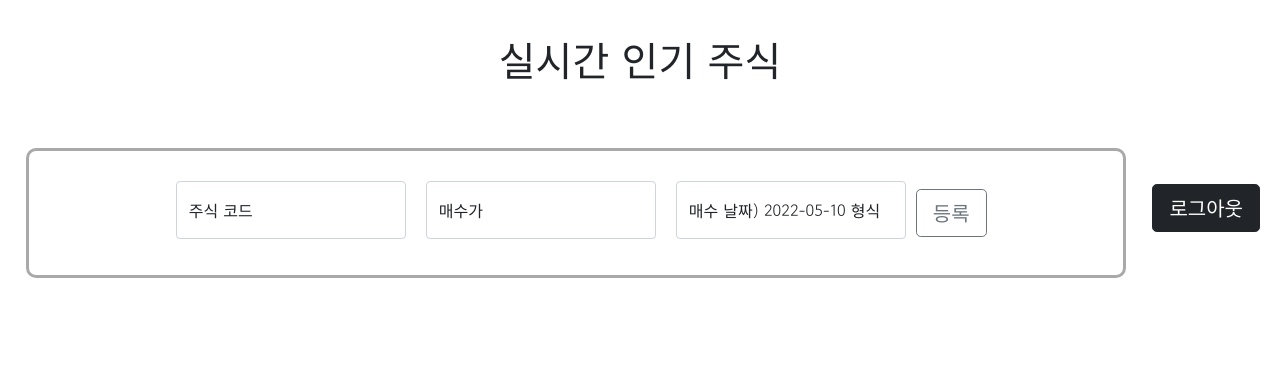
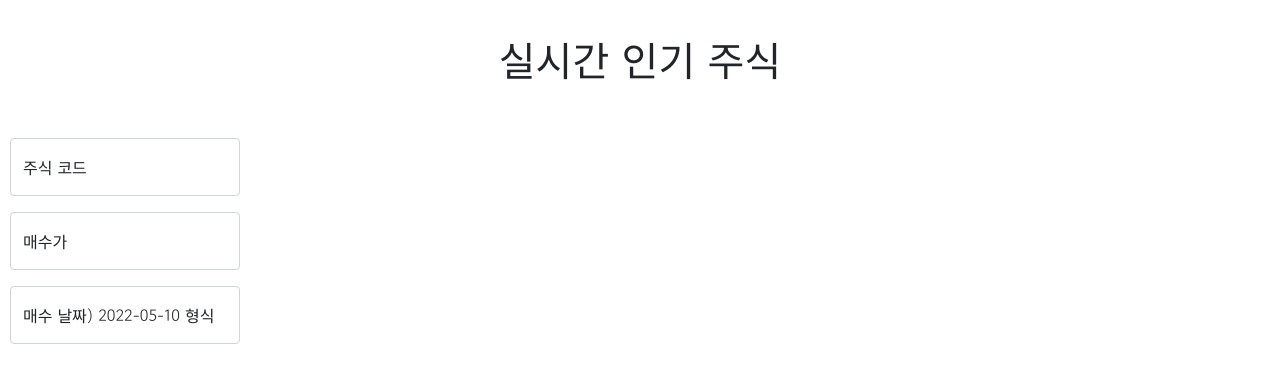
Before and after one commit to SangHoonly/stock_team4, a Flask app: template templates/user_main.html in a window 1280 px wide. Shown: the top 383 px of the page. Run offline with Flask 2, Linux system fonts and the light colour scheme; the template is opened without the code that fills it, so the values that code supplies are empty; some libraries are stand-ins or nearby versions.

Commit message:
user_html input 수정

```diff
--- a/templates/user_main.html
+++ b/templates/user_main.html
@@ -144,16 +144,14 @@
             align-items: center;
         }
 
-        .form-floating{
-             margin : 10px;
+        .form-floating {
+            margin: 10px;
         }
     </style>
 </head>
 
 <body>
 <h1 class="h1">실시간 인기 주식</h1>
-<div class="twoGroup">
-    <div class="newInfo">
 <div class="form-floating mb-3" style="width:230px">
     <input type="text" class="form-control" id="code" placeholder="종목코드">
     <label for="code">주식 코드</label>
@@ -166,13 +164,7 @@
     <input type="text" class="form-control" id="buy_date" placeholder="매수날짜">
     <label for="buy_date">매수 날짜) 2022-05-10 형식</label>
 </div>
-        <button class="btn btn-outline-secondary btn-lg" onclick="addMyStock()" type="button">등록</button>
-    </div>
-    <div id="my-button-group" class="button-group">
-        <button class="btn btn-dark btn-lg" id="logout" onclick="logout()" type="button">로그아웃</button>
-    </div>
 
-</div>
 <div class="chart-group">
     <div class="row row-cols-1 row-cols-md-2 g-1" id="cards-box">
 
```
Lines whose indentation alone changed are shown as unchanged.
